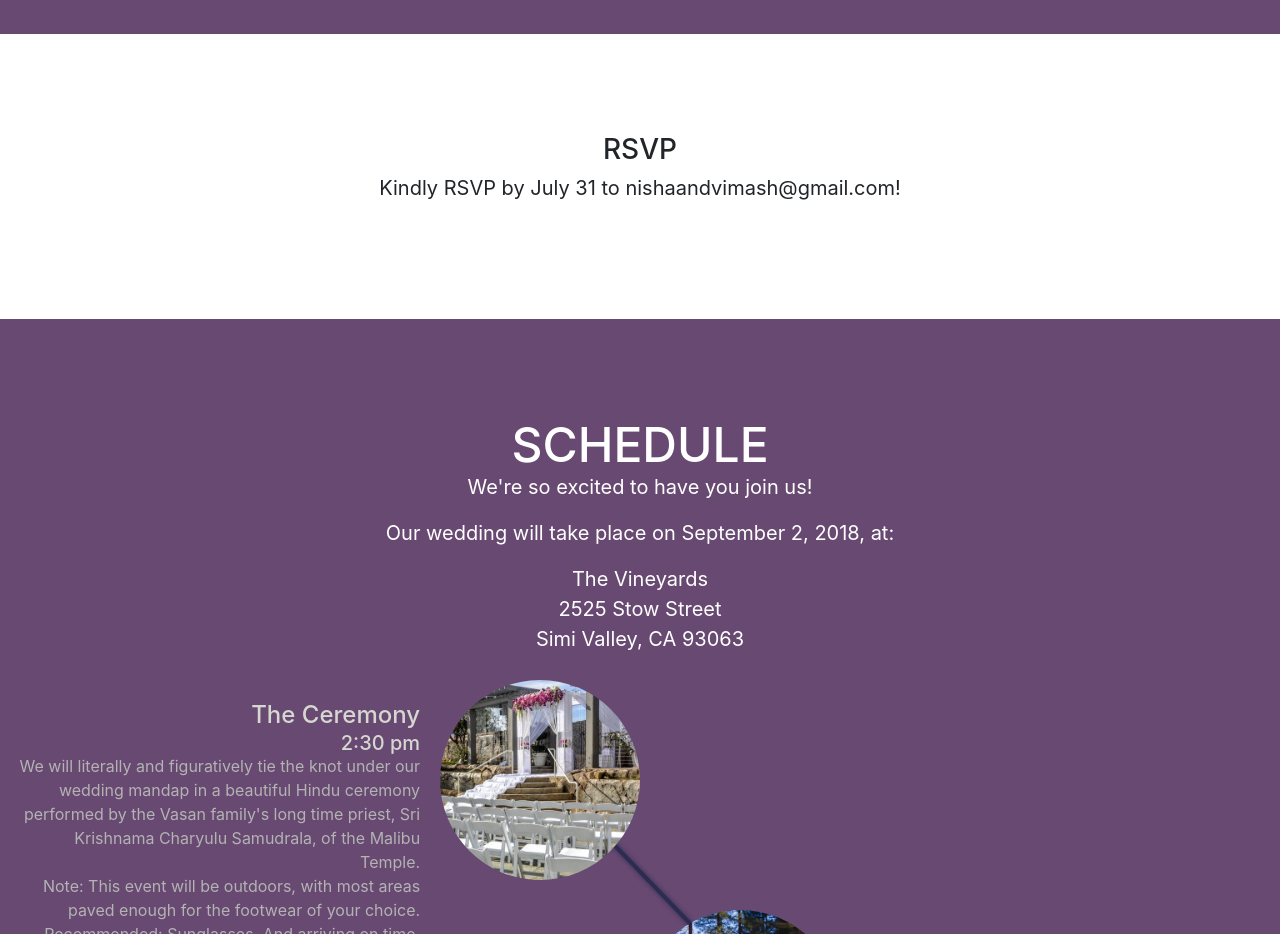
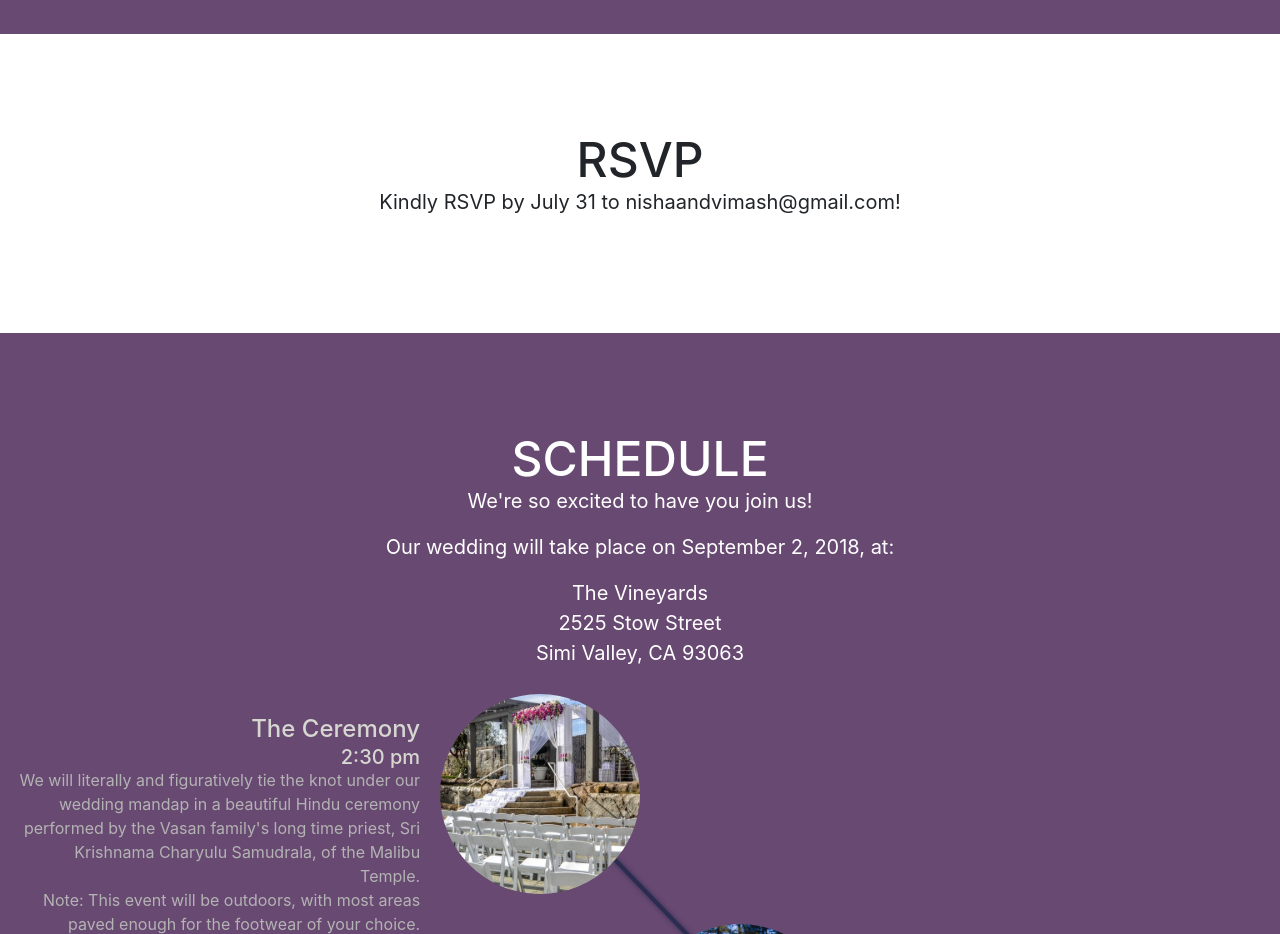
Before and after one commit to Shree33/NishaVimashWedding, a website with bundled scripts: page index.html in a window 1280 px wide. Shown: the part 780-1714 px from the top of the page. Built offline with nearby package versions, Linux system fonts and the light colour scheme.

```diff
--- a/index.html
+++ b/index.html
@@ -82,7 +82,7 @@
     </header>
 
   <section id="RSVP">
-      <h3 class="text-center">RSVP</h3>
+      <h2 class="text-center">RSVP</h2>
       <p class="text-center"> Kindly RSVP by July 31 to nishaandvimash@gmail.com!</p>
 <!--       <p class="text-center">Enter your email to confirm your attendance!</p>
 
```
